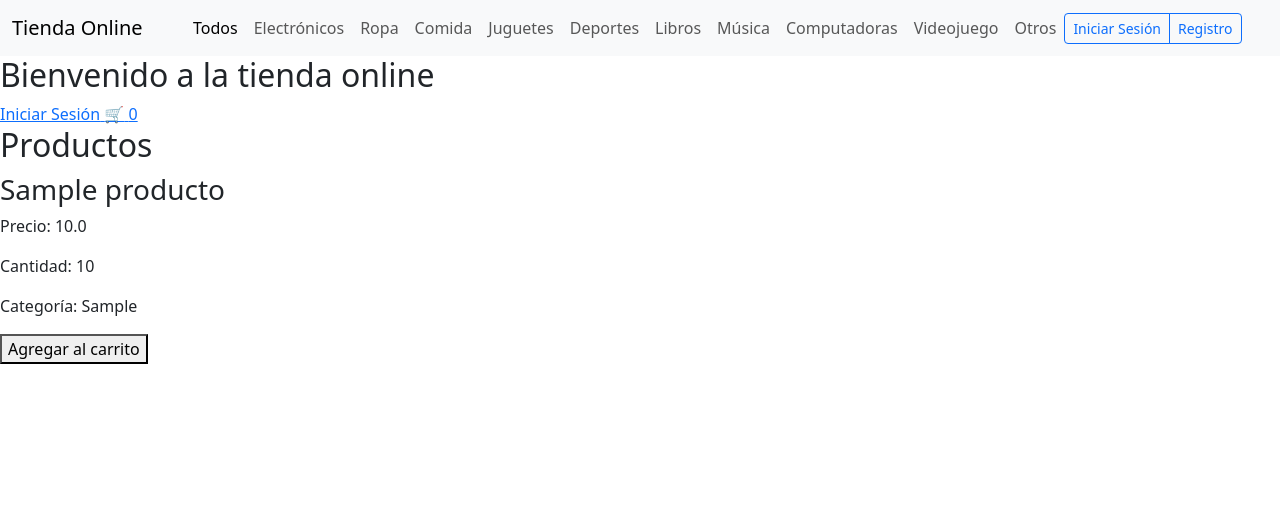
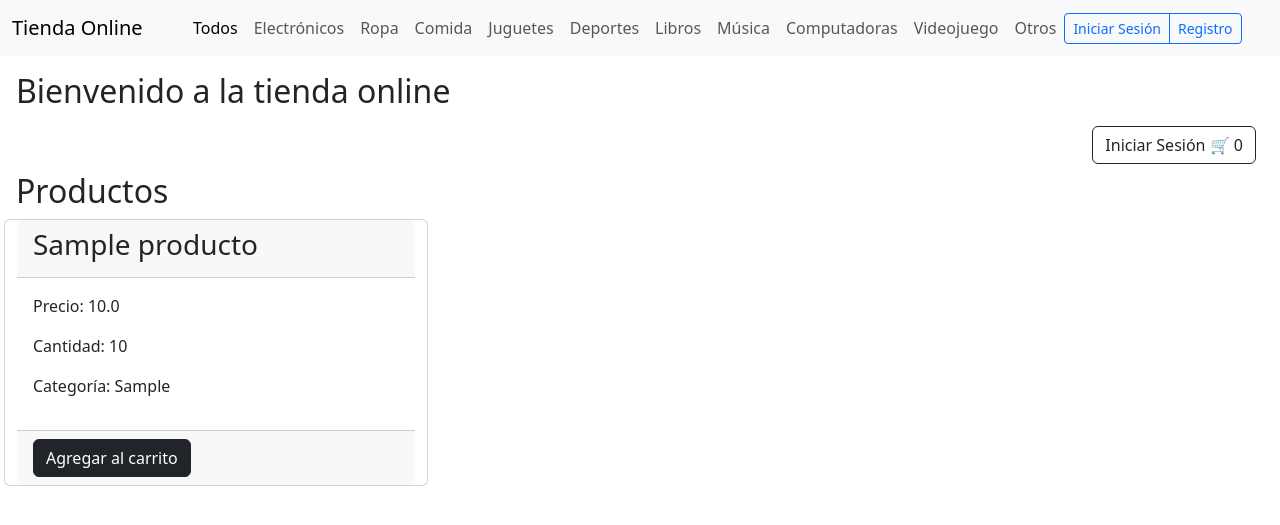
Before and after one commit to Emmanueloz/online_store, a Flask app: page / in a window 1280 px wide. Shown: the top 525 px of the page. Run offline with Flask 3, Linux system fonts and the light colour scheme; tables that the repository leaves empty hold one stand-in row (values such as "Sample post"); parts of the project's set-up code (start-up, migrations or seed data) failed here and were passed over; some libraries are stand-ins or nearby versions.

Commit message:
estilos para la página de inicio

```diff
--- a/app/features/home/templates/index.jinja2
+++ b/app/features/home/templates/index.jinja2
@@ -3,18 +3,21 @@
 {% block title %}Tienda Online{% endblock %}
 
 {% block content %}
+
+<main class="container-fluid p-3">
     <h2>Bienvenido a la tienda online</h2>
 
-<div>
+    <div class="d-flex justify-content-end p-2">
 
         {% if current_user.is_authenticated %}
-    <a id="carrito-link" href="{{ url_for('orders.index') }}" data-default_href="{{ url_for('orders.index') }}">
+        <a class="btn btn-outline-dark" id="carrito-link" href="{{ url_for('orders.index') }}"
+            data-default_href="{{ url_for('orders.index') }}">
             <span>Carrito</span>
             <span>🛒</span>
             <span id="carrito-count">0</span>
         </a>
         {% else %}
-    <a href="{{ url_for('auth.login') }}">
+        <a class="btn btn-outline-dark" href="{{ url_for('auth.login') }}">
             <span>Iniciar Sesión</span>
             <span>🛒</span>
             <span id="carrito-count">0</span>
@@ -23,7 +26,7 @@
 
     </div>
 
-<h2>
+    <h2 class="">
         Productos
         {% if category %}
         de {{ category }}
@@ -32,16 +35,24 @@
 
     {% if products %}
 
-<section>
+    <section class="row row-cols-1 row-cols-md-2 row-cols-lg-3 g-4">
+        {% for product in products %}
+        <article class="card">
+            <div class="card-header">
+                <h3>{{ product.name }}</h3>
+            </div>
+            <div class="card-body">
 
-
-    {% for product in products %}
-    <article>
-        <h3>{{ product.name }}</h3>
                 <p>Precio: {{ product.price }}</p>
                 <p>Cantidad: {{ product.amount }}</p>
                 <p>Categoría: {{ product.category }}</p>
-        <button class="btn-select-product" data-mode="add" data-id_product="{{product.id}}">Agregar al carrio</button>
+
+            </div>
+            <div class="card-footer">
+                <button class="btn btn-dark btn-select-product" data-mode="add" data-id_product="{{product.id}}">
+                    Agregar al carrito
+                </button>
+            </div>
         </article>
 
         {% endfor %}
@@ -51,6 +62,7 @@
     <p>No hay productos disponibles.</p>
     {% endif %}
 
+</main>
 
 {% endblock content %}
 
```
Also changed, not shown: app/features/home/public/js/orders.js (+26 -8 lines). Lines whose indentation alone changed are shown as unchanged.
